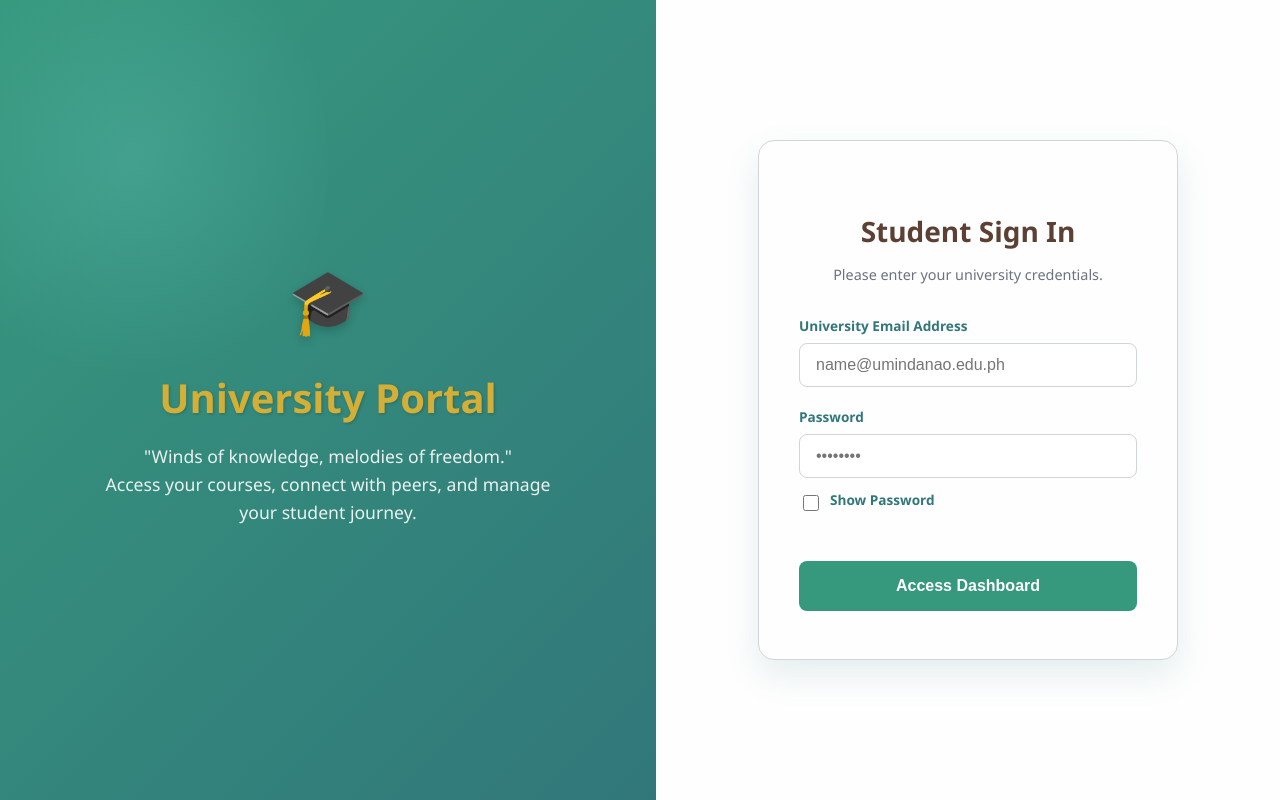
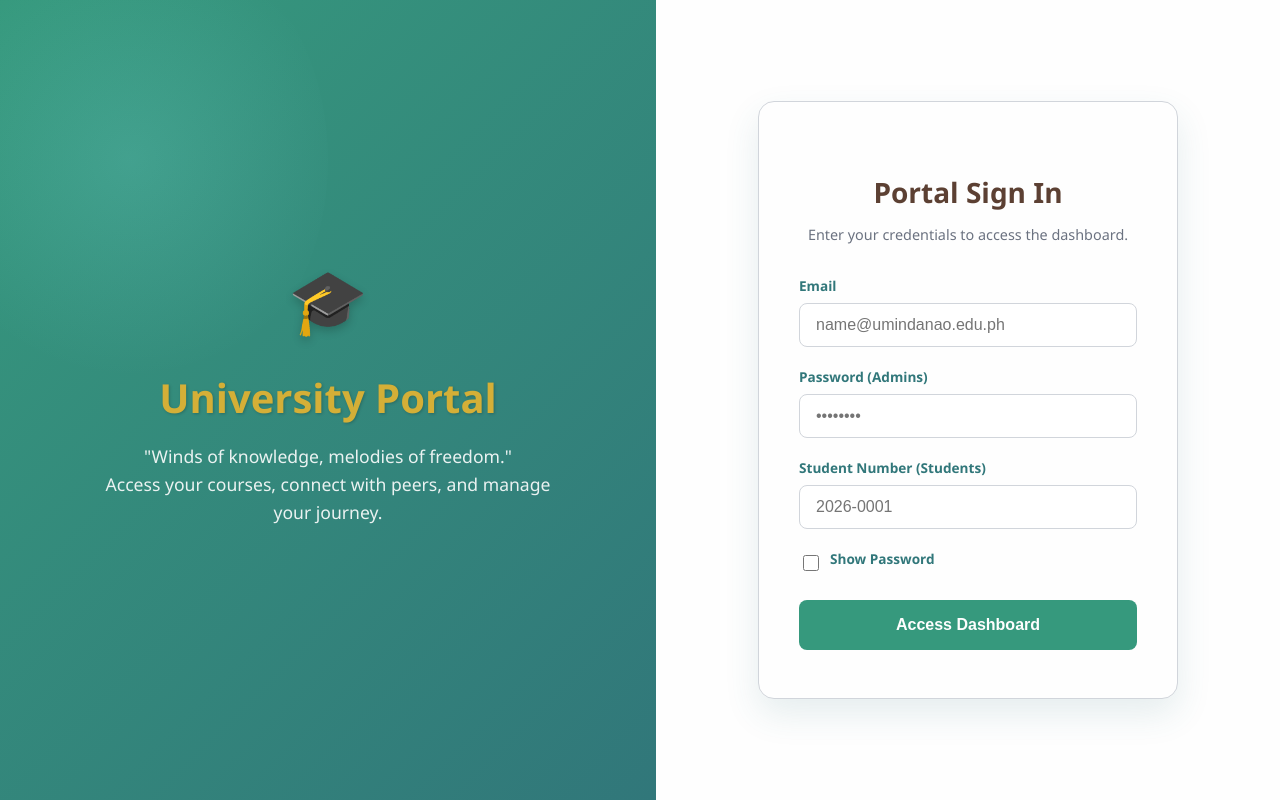
Before and after one commit to KenFemboy/LABRADOR_IT15-L_Frontend, a React (Vite) app in the folder LABRADOR-React-app/: page / in a window 1280 px wide. Built offline with nearby package versions, Linux system fonts and the light colour scheme; no server answers.

Commit message:
Update login.jsx

```diff
--- a/LABRADOR-React-app/src/components/auth/login.jsx
+++ b/LABRADOR-React-app/src/components/auth/login.jsx
@@ -1,82 +1,101 @@
-import React from 'react'
-import { useState } from 'react';
-import './login.css'
-import { useNavigate } from 'react-router-dom';
-import LoadingSpinner from '../common/LoadingSpinner';
-const login = () => {
+import React, { useState } from "react";
+import "./login.css";
+import { useNavigate } from "react-router-dom";
+import LoadingSpinner from "../common/LoadingSpinner";
+
+const Login = () => {
   const navigate = useNavigate();
+
   const [passwordShown, setPasswordShown] = useState(false);
   const [isLoading, setIsLoading] = useState(false);
   const [error, setError] = useState("");
 
   const [email, setEmail] = useState("");
   const [password, setPassword] = useState("");
+  const [studentNumber, setStudentNumber] = useState(""); // ✅ added
 
-
-  const togglePassword = () => {
-    setPasswordShown(!passwordShown);
-  };
-
-
-const handleLogin = async(e) => {
+  const handleLogin = async (e) => {
     e.preventDefault();
     setError("");
     setIsLoading(true);
 
-  try{
-    const response = await fetch(`${import.meta.env.VITE_API_URL}/login`, {
+    try {
+      // decide endpoint
+      const endpoint = studentNumber ? "/student/login" : "/admin/login";
+
+      const bodyData = studentNumber
+        ? { email, student_number: studentNumber }
+        : { email, password };
+
+      const response = await fetch(
+        `${import.meta.env.VITE_API_URL}${endpoint}`,
+        {
           method: "POST",
           headers: {
             "Content-Type": "application/json",
-        "Accept": "application/json"
+            Accept: "application/json",
           },
-      body: JSON.stringify({ email, password })
-    });
+          body: JSON.stringify(bodyData),
+        }
+      );
+
       const data = await response.json();
 
       if (response.ok) {
-      localStorage.setItem("auth_token", data.token);  // Changed from "token"
-      localStorage.setItem("user", JSON.stringify(data.user));  // Store user
+        localStorage.setItem("auth_token", data.token);
+        localStorage.setItem(
+          "user",
+          JSON.stringify(data.user || data.student)
+        );
+        localStorage.setItem("user_type", data.type);
+
+        if (data.type === "admin") {
           navigate("/dashboard");
         } else {
-      setError(data.message || "Invalid credentials, please try again.");
+          navigate("/student/dashboard");
+        }
+      } else {
+        setError(data.message || "Invalid credentials.");
         setIsLoading(false);
       }
     } catch (error) {
       setError("Login failed: " + error.message);
       setIsLoading(false);
     }
-}
+  };
 
   return (
     <div className="login-page-wrapper">
 
-      {/* Left Side: School Branding & Design */}
+      {/* Left Side */}
       <div className="login-left-panel">
         <div className="branding-content">
           <div className="logo-icon">🎓</div>
           <h1 className="school-title">University Portal</h1>
           <p className="school-tagline">
             "Winds of knowledge, melodies of freedom." <br />
-            Access your courses, connect with peers, and manage your student journey.
+            Access your courses, connect with peers, and manage your journey.
           </p>
         </div>
       </div>
 
-      {/* Right Side: Floating Login Form */}
+      {/* Right Side */}
       <div className="login-right-panel">
         <div className="login-container">
           <form onSubmit={handleLogin}>
-            <h2>Student Sign In</h2>
+            <h2>Portal Sign In</h2>
+
             {error && <div className="error-message">{error}</div>}
 
-            <p className="subtitle">Please enter your university credentials.</p>
+            <p className="subtitle">
+              Enter your credentials to access the dashboard.
+            </p>
 
+            {/* Email */}
             <div className="form-group">
-              <label htmlFor="email">University Email Address</label>
+              <label>Email</label>
               <input
                 type="email"
-                id="email"
                 placeholder="name@umindanao.edu.ph"
                 value={email}
                 onChange={(e) => setEmail(e.target.value)}
@@ -84,16 +103,29 @@
               />
             </div>
 
+            {/* Password (Admins) */}
             <div className="form-group">
-              <label htmlFor="password">Password</label>
+              <label>Password (Admins)</label>
               <input
                 type={passwordShown ? "text" : "password"}
-                id="password"
                 placeholder="••••••••"
                 value={password}
                 onChange={(e) => setPassword(e.target.value)}
-                required
               />
+            </div>
+
+            {/* Student Number */}
+            <div className="form-group">
+              <label>Student Number (Students)</label>
+              <input
+                type="text"
+                placeholder="2026-0001"
+                value={studentNumber}
+                onChange={(e) => setStudentNumber(e.target.value)}
+              />
+            </div>
+
+            {/* Show Password */}
             <div className="checkbox-container">
               <input
                 type="checkbox"
@@ -102,9 +134,13 @@
               />
               <label htmlFor="togglePassword">Show Password</label>
             </div>
-            </div>
 
-            <button type="submit" disabled={isLoading} className={isLoading ? 'loading' : ''}>
+            {/* Submit */}
+            <button
+              type="submit"
+              disabled={isLoading}
+              className={isLoading ? "loading" : ""}
+            >
               {isLoading ? <LoadingSpinner /> : "Access Dashboard"}
             </button>
           </form>
@@ -113,6 +149,6 @@
 
     </div>
   );
-}
+};
 
-export default login
+export default Login;
```
Lines whose indentation alone changed are shown as unchanged.
